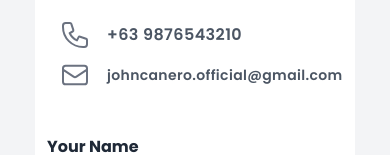
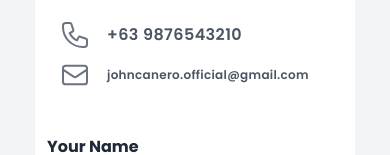
Before and after one commit to johncanero/johncanero-website, a Next.js app: page /contact in a window 390 px wide. Shown: the part 497-652 px from the top of the page. Built offline with nearby package versions, Linux system fonts and the light colour scheme.

Commit message:
Font Size in Mobile

```diff
--- a/pages/contact/index.tsx
+++ b/pages/contact/index.tsx
@@ -101,7 +101,7 @@ const contact = () => {
                           d="M3 8l7.89 5.26a2 2 0 002.22 0L21 8M5 19h14a2 2 0 002-2V7a2 2 0 00-2-2H5a2 2 0 00-2 2v10a2 2 0 002 2z"
                         />
                       </svg>
-                      <div className="w-40 ml-4 text-sm font-semibold tracking-wide break-normal md:text-base">
+                      <div className="w-40 ml-4 text-xs font-semibold tracking-wide break-normal md:text-base">
                         johncanero.official@gmail.com
                       </div>
                     </div>
```
